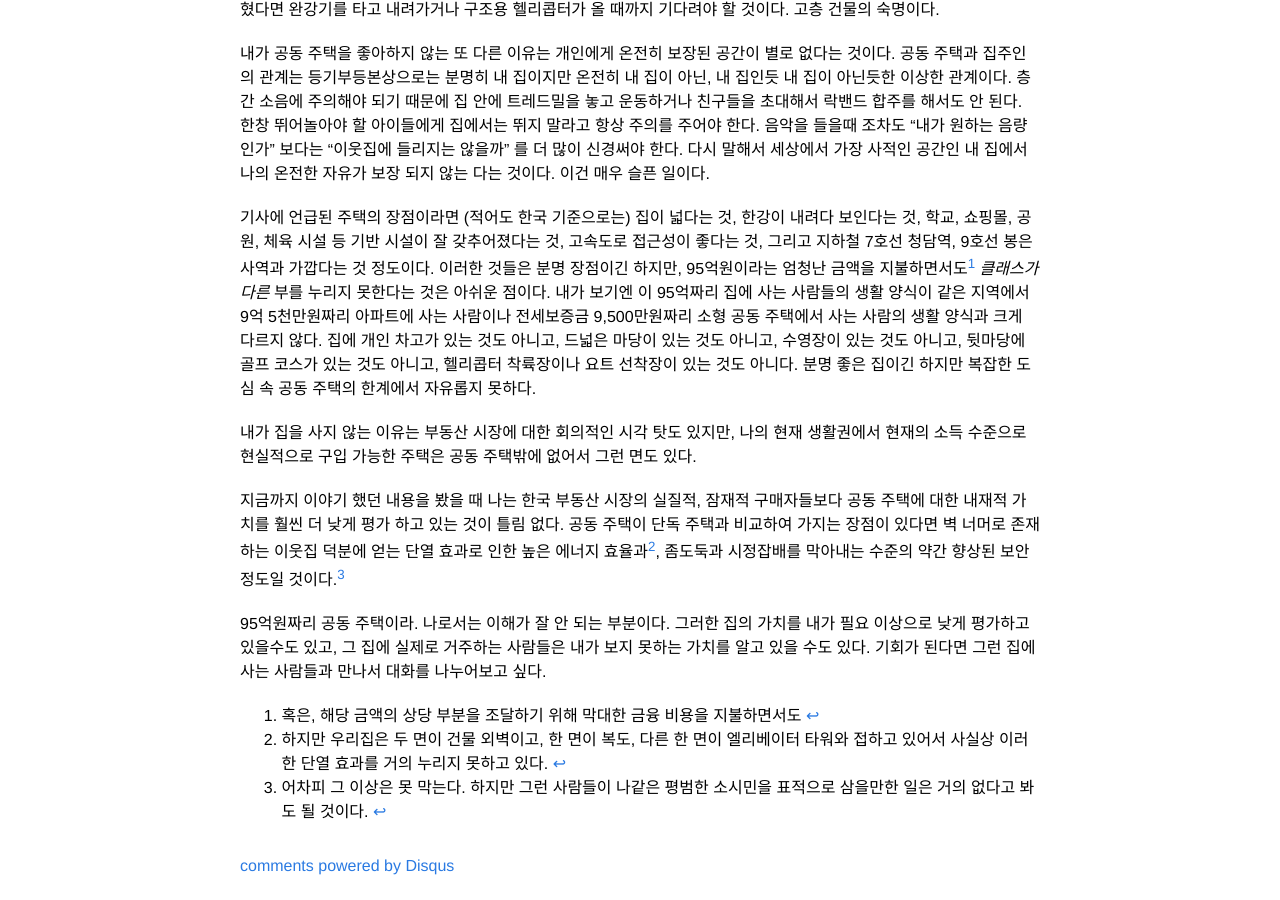
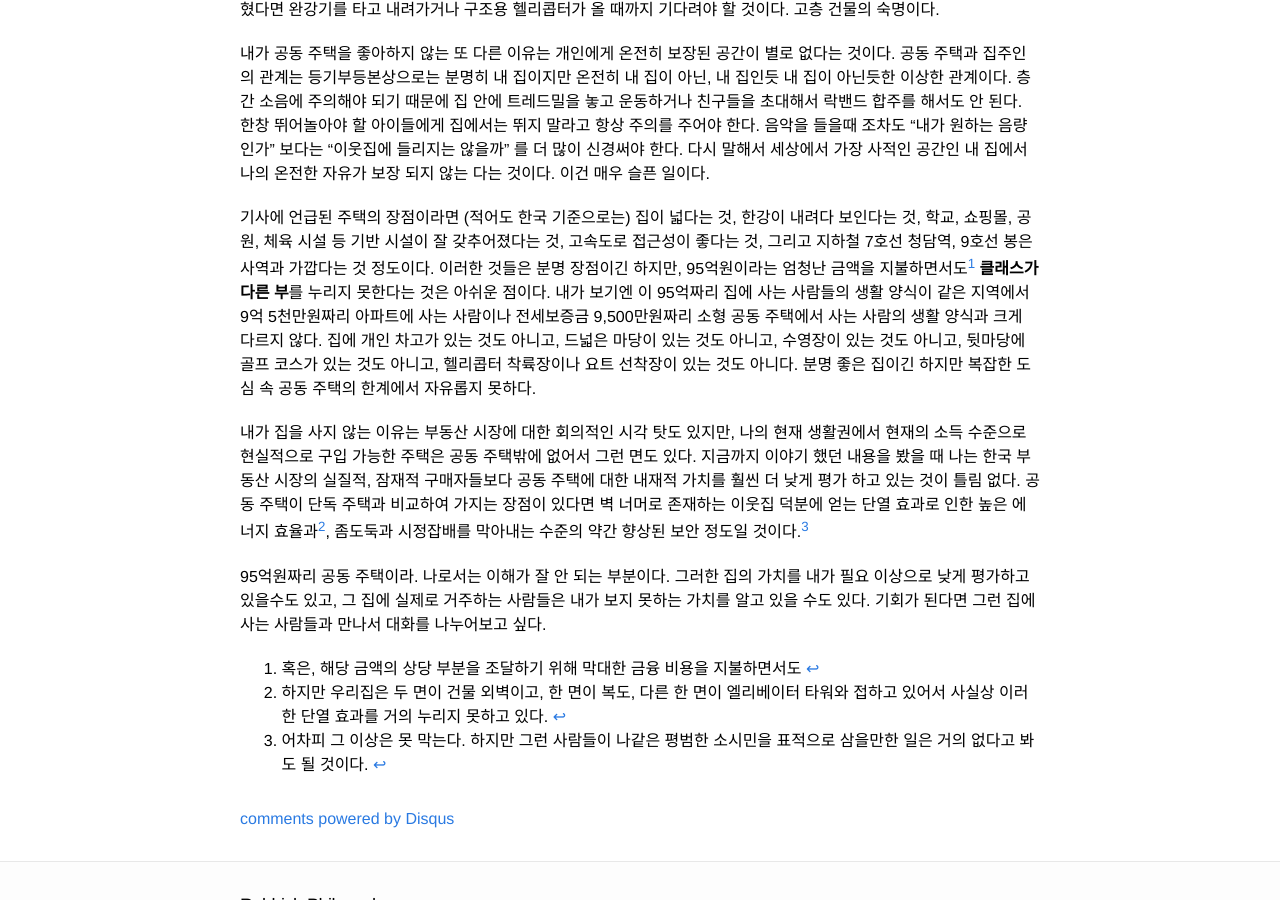
Before and after one commit to suminb/blog-suminb-com, a Jekyll site: the page built from _posts/2016-01-03-penthouse.markdown, in a window 1280 px wide and 900 px high, scrolled down 963 px. Built offline with Jekyll 4.4.1, drawn with Linux system fonts in a browser that asks for light colours; comment, search, counter and statistics services are not loaded.

```diff
--- a/_posts/2016-01-03-penthouse.markdown
+++ b/_posts/2016-01-03-penthouse.markdown
@@ -24,11 +24,9 @@ author:
 
 내가 공동 주택을 좋아하지 않는 또 다른 이유는 개인에게 온전히 보장된 공간이 별로 없다는 것이다. 공동 주택과 집주인의 관계는 등기부등본상으로는 분명히 내 집이지만 온전히 내 집이 아닌, 내 집인듯 내 집이 아닌듯한 이상한 관계이다. 층간 소음에 주의해야 되기 때문에 집 안에 트레드밀을 놓고 운동하거나 친구들을 초대해서 락밴드 합주를 해서도 안 된다. 한창 뛰어놀아야 할 아이들에게 집에서는 뛰지 말라고 항상 주의를 주어야 한다. 음악을 들을때 조차도 "내가 원하는 음량인가" 보다는 "이웃집에 들리지는 않을까" 를 더 많이 신경써야 한다. 다시 말해서 세상에서 가장 사적인 공간인 내 집에서 나의 온전한 자유가 보장 되지 않는 다는 것이다. 이건 매우 슬픈 일이다.
 
-기사에 언급된 주택의 장점이라면 (적어도 한국 기준으로는) 집이 넓다는 것, 한강이 내려다 보인다는 것, 학교, 쇼핑몰, 공원, 체육 시설 등 기반 시설이 잘 갖추어졌다는 것, 고속도로 접근성이 좋다는 것, 그리고 지하철 7호선 청담역, 9호선 봉은사역과 가깝다는 것 정도이다. 이러한 것들은 분명 장점이긴 하지만, 95억원이라는 엄청난 금액을 지불하면서도[^3] *클래스가 다른* 부를 누리지 못한다는 것은 아쉬운 점이다. 내가 보기엔 이 95억짜리 집에 사는 사람들의 생활 양식이 같은 지역에서 9억 5천만원짜리 아파트에 사는 사람이나 전세보증금 9,500만원짜리 소형 공동 주택에서 사는 사람의 생활 양식과 크게 다르지 않다. 집에 개인 차고가 있는 것도 아니고, 드넓은 마당이 있는 것도 아니고, 수영장이 있는 것도 아니고, 뒷마당에 골프 코스가 있는 것도 아니고, 헬리콥터 착륙장이나 요트 선착장이 있는 것도 아니다. 분명 좋은 집이긴 하지만 복잡한 도심 속 공동 주택의 한계에서 자유롭지 못하다.
+기사에 언급된 주택의 장점이라면 (적어도 한국 기준으로는) 집이 넓다는 것, 한강이 내려다 보인다는 것, 학교, 쇼핑몰, 공원, 체육 시설 등 기반 시설이 잘 갖추어졌다는 것, 고속도로 접근성이 좋다는 것, 그리고 지하철 7호선 청담역, 9호선 봉은사역과 가깝다는 것 정도이다. 이러한 것들은 분명 장점이긴 하지만, 95억원이라는 엄청난 금액을 지불하면서도[^3] **클래스가 다른 부**를 누리지 못한다는 것은 아쉬운 점이다. 내가 보기엔 이 95억짜리 집에 사는 사람들의 생활 양식이 같은 지역에서 9억 5천만원짜리 아파트에 사는 사람이나 전세보증금 9,500만원짜리 소형 공동 주택에서 사는 사람의 생활 양식과 크게 다르지 않다. 집에 개인 차고가 있는 것도 아니고, 드넓은 마당이 있는 것도 아니고, 수영장이 있는 것도 아니고, 뒷마당에 골프 코스가 있는 것도 아니고, 헬리콥터 착륙장이나 요트 선착장이 있는 것도 아니다. 분명 좋은 집이긴 하지만 복잡한 도심 속 공동 주택의 한계에서 자유롭지 못하다.
 
-내가 집을 사지 않는 이유는 부동산 시장에 대한 회의적인 시각 탓도 있지만, 나의 현재 생활권에서 현재의 소득 수준으로 현실적으로 구입 가능한 주택은 공동 주택밖에 없어서 그런 면도 있다.
-
-지금까지 이야기 했던 내용을 봤을 때 나는 한국 부동산 시장의 실질적, 잠재적 구매자들보다 공동 주택에 대한 내재적 가치를 훨씬 더 낮게 평가 하고 있는 것이 틀림 없다. 공동 주택이 단독 주택과 비교하여 가지는 장점이 있다면 벽 너머로 존재하는 이웃집 덕분에 얻는 단열 효과로 인한 높은 에너지 효율과[^1], 좀도둑과 시정잡배를 막아내는 수준의 약간 향상된 보안 정도일 것이다.[^2]
+내가 집을 사지 않는 이유는 부동산 시장에 대한 회의적인 시각 탓도 있지만, 나의 현재 생활권에서 현재의 소득 수준으로 현실적으로 구입 가능한 주택은 공동 주택밖에 없어서 그런 면도 있다. 지금까지 이야기 했던 내용을 봤을 때 나는 한국 부동산 시장의 실질적, 잠재적 구매자들보다 공동 주택에 대한 내재적 가치를 훨씬 더 낮게 평가 하고 있는 것이 틀림 없다. 공동 주택이 단독 주택과 비교하여 가지는 장점이 있다면 벽 너머로 존재하는 이웃집 덕분에 얻는 단열 효과로 인한 높은 에너지 효율과[^1], 좀도둑과 시정잡배를 막아내는 수준의 약간 향상된 보안 정도일 것이다.[^2]
 
 95억원짜리 공동 주택이라. 나로서는 이해가 잘 안 되는 부분이다. 그러한 집의 가치를 내가 필요 이상으로 낮게 평가하고 있을수도 있고, 그 집에 실제로 거주하는 사람들은 내가 보지 못하는 가치를 알고 있을 수도 있다. 기회가 된다면 그런 집에 사는 사람들과 만나서 대화를 나누어보고 싶다.
 
```
